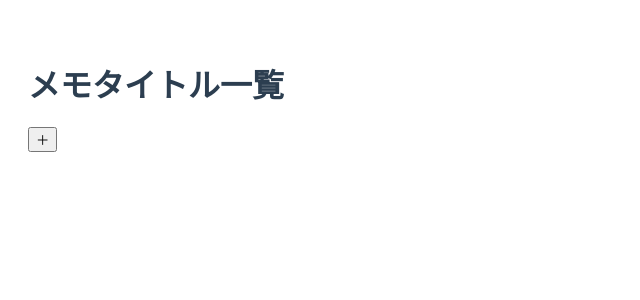
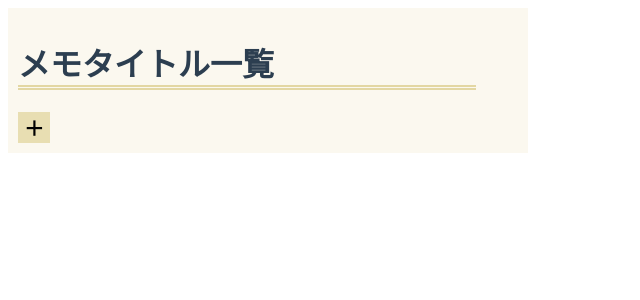
Before and after one commit to Ichiyo14/memo_SPA, a Vue app in the folder memo_app/: page / in a window 1280 px wide. Shown: the top 300 px of the page, without its empty margins (0-640 px from the left). Built offline with nearby package versions, Linux system fonts and the light colour scheme.

Commit message:
cssの追加、editStatusをstoreで管理するように変更

```diff
--- a/memo_app/src/App.vue
+++ b/memo_app/src/App.vue
@@ -1,7 +1,7 @@
 <template>
   <h1>メモタイトル一覧</h1>
   <TittleList></TittleList>
-  <CreateNewMemo></CreateNewMemo>
+  <CreateNewMemo v-show="!this.$store.state.editStatus"></CreateNewMemo>
 </template>
 
 <script>
@@ -22,9 +22,22 @@ export default {
   font-family: Avenir, Helvetica, Arial, sans-serif;
   -webkit-font-smoothing: antialiased;
   -moz-osx-font-smoothing: grayscale;
-  text-align: left;
   color: #2c3e50;
-  margin-top: 60px;
-  margin-left: 20px;
+  padding: 10px;
+  background-color: #fbf8ef;
+  width: 500px;
+}
+textarea {
+  resize: none;
+  width: 450px;
+  height: 250px;
+  background-color: #f7f1e0;
+  border-color: #e3d7a3;
+  border-width: 2px;
+}
+h1,
+h2 {
+  border-bottom: double 5px #e3d7a3;
+  margin-right: 42px;
 }
 </style>
--- a/memo_app/src/components/CreateNewMemo.vue
+++ b/memo_app/src/components/CreateNewMemo.vue
@@ -1,11 +1,10 @@
 <template>
   <div class="create-new-memo">
-    <button @click="changeCreateStatus">＋</button>
+    <button class="memo-plus" @click="changeCreateStatus">＋</button>
     <div v-show="createStatus">
       <h2>新規メモ</h2>
+      <button class="add" @click="doAdd">追加</button>
       <textarea v-model="editContent"></textarea>
-
-      <button @click="doAdd">追加</button>
     </div>
   </div>
 </template>
@@ -40,4 +39,17 @@ export default {
 </script>
 
 <!-- Add "scoped" attribute to limit CSS to this component only -->
-<style scoped></style>
+<style scoped>
+.memo-plus {
+  border: none;
+  font-size: 20px;
+  font-weight: 600;
+  background-color: #e8deb2;
+}
+.add {
+  background-color: #e8deb2;
+  border: none;
+  margin-bottom: 10px;
+  padding: 10px;
+}
+</style>
--- a/memo_app/src/components/TittleList.vue
+++ b/memo_app/src/components/TittleList.vue
@@ -2,18 +2,14 @@
   <div class="tittlelist">
     <ul id="array-rendering">
       <li v-for="memo in memos" :key="memo.id">
-        {{ memo.id }}
         <a @click="changeEditStatus(memo.content, memo.id)">{{
           memo.content.split(/\r\n|\r|\n/)[0]
         }}</a>
       </li>
     </ul>
   </div>
-  <div class="edit" v-if="editStatus">
-    <h2>
-      <span>{{ editContent.split(/\r\n|\r|\n/)[0] }}</span
-      >の詳細
-    </h2>
+  <div class="edit" v-if="this.$store.state.editStatus">
+    <h2>メモの詳細</h2>
     <textarea v-model="editContent"></textarea>
     <button class="update" @click="update">編集</button>
     <button class="remove" @click="remove">削除</button>
@@ -28,7 +24,7 @@ export default {
   },
   methods: {
     changeEditStatus(content, id) {
-      this.editStatus = !this.editStatus;
+      this.$store.commit("toggleEditStatus");
       this.editContent = content;
       this.$store.commit("getEditMemoArrayIndex", {
         editId: id,
@@ -42,11 +38,11 @@ export default {
       this.$store.commit("editMemo", {
         content: this.editContent,
       });
-      this.editStatus = !this.editStatus;
+      this.$store.commit("toggleEditStatus");
     },
     remove() {
       this.$store.commit("removeMemo");
-      this.editStatus = !this.editStatus;
+      this.$store.commit("toggleEditStatus");
     },
   },
   computed: {
@@ -59,9 +55,6 @@ export default {
 
 <!-- Add "scoped" attribute to limit CSS to this component only -->
 <style scoped>
-h3 {
-  margin: 40px 0 0;
-}
 ul {
   padding: 0;
 }
@@ -70,5 +63,20 @@ li {
   margin: 0 10px;
 }
 span {
+  font-size: 1.2em;
+}
+
+.update,
+.remove {
+  background-color: #e8deb2;
+  border: none;
+  margin-bottom: 10px;
+  margin-top: 10px;
+  padding: 10px;
+}
+.update {
+  padding: 10px 145px;
+  margin-right: 30px;
+  margin-left: 50px;
 }
 </style>
--- a/memo_app/src/store/index.js
+++ b/memo_app/src/store/index.js
@@ -7,6 +7,7 @@ export default createStore({
     memos: [],
     uid: 0,
     editMemoArrayIndex: null,
+    editStatus: false
   },
   mutations: {
     addMemo(state, content) {
@@ -21,12 +22,15 @@ export default createStore({
         (memoData) => memoData.id == memo["editId"]
       );
     },
+    toggleEditStatus(state) {
+      state.editStatus = !state.editStatus
+    },
     editMemo(state, memo) {
       state.memos[state.editMemoArrayIndex].content = memo["content"];
     },
     removeMemo(state) {
       state.memos.splice(state.editMemoArrayIndex, 1);
-    },
+    }
   },
   actions: {},
   modules: {},
```
